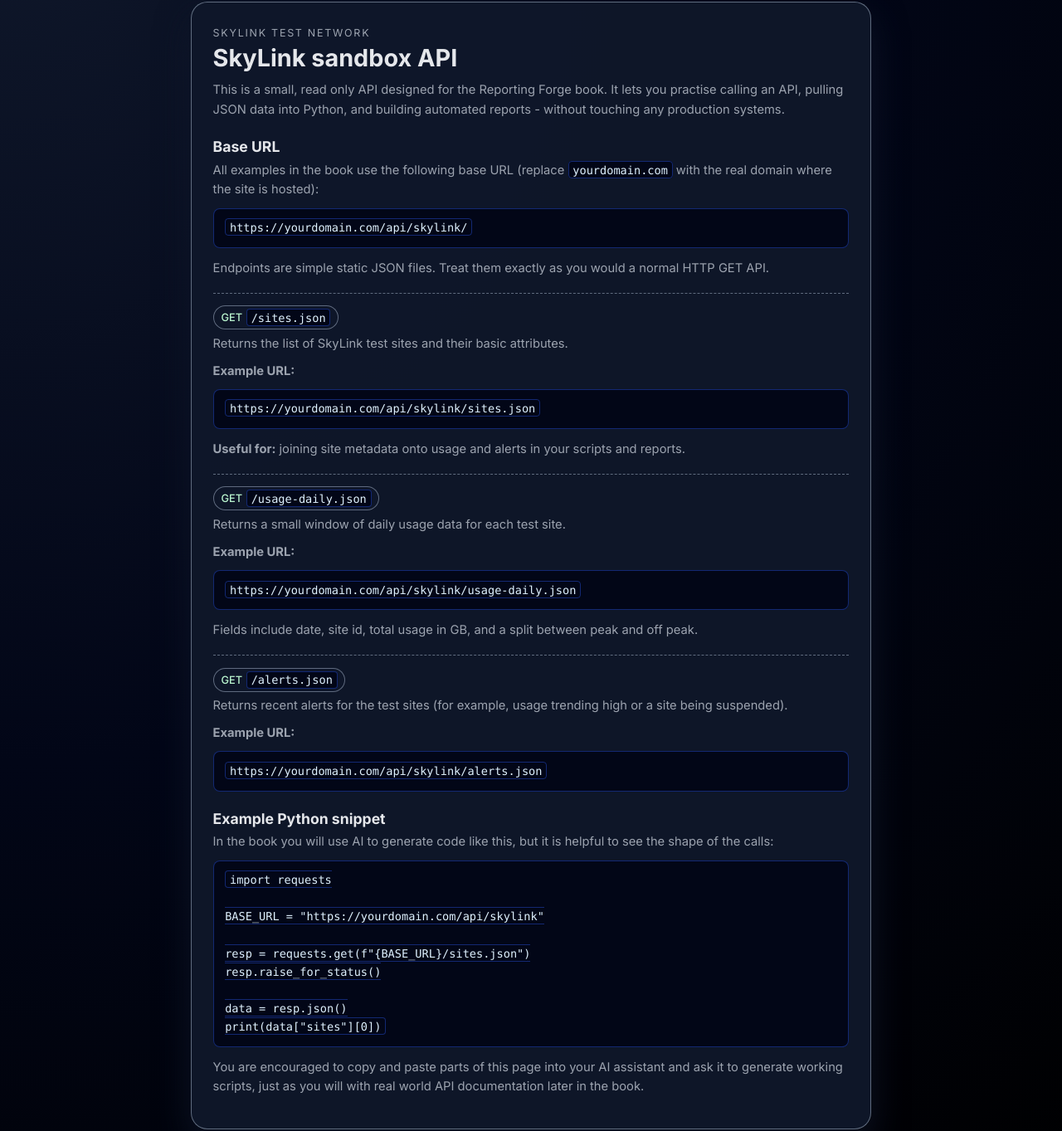
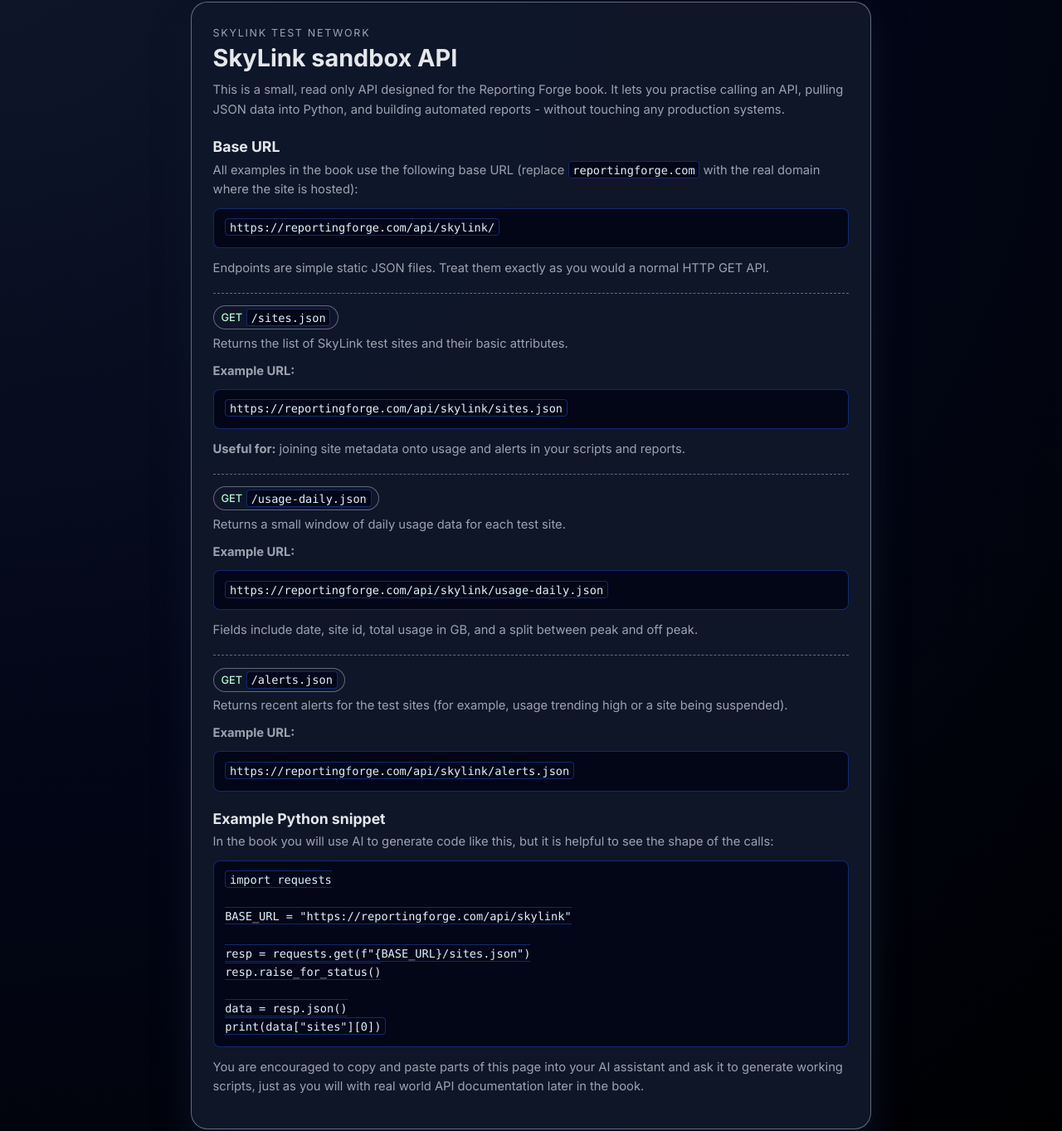
Before and after one commit to nmoloney1968/reportingforge-site, a plain HTML site: page skylink-api.html in a window 1280 px wide. Shown: the part 98-1461 px from the top of the page at 83% size. Drawn offline with Linux system fonts and the light colour scheme.

Commit message:
Update skylink-api.html

```diff
--- a/skylink-api.html
+++ b/skylink-api.html
@@ -205,9 +205,9 @@
 
       <h2>Base URL</h2>
       <p>
-        All examples in the book use the following base URL (replace <code>yourdomain.com</code> with the real domain where the site is hosted):
+        All examples in the book use the following base URL (replace <code>reportingforge.com</code> with the real domain where the site is hosted):
       </p>
-      <pre><code>https://yourdomain.com/api/skylink/</code></pre>
+      <pre><code>https://reportingforge.com/api/skylink/</code></pre>
 
       <p>Endpoints are simple static JSON files. Treat them exactly as you would a normal HTTP GET API.</p>
 
@@ -215,7 +215,7 @@
         <div class="endpoint-tag"><span>GET</span> <code>/sites.json</code></div>
         <p>Returns the list of SkyLink test sites and their basic attributes.</p>
         <p><strong>Example URL:</strong></p>
-        <pre><code>https://yourdomain.com/api/skylink/sites.json</code></pre>
+        <pre><code>https://reportingforge.com/api/skylink/sites.json</code></pre>
         <p><strong>Useful for:</strong> joining site metadata onto usage and alerts in your scripts and reports.</p>
       </div>
 
@@ -223,7 +223,7 @@
         <div class="endpoint-tag"><span>GET</span> <code>/usage-daily.json</code></div>
         <p>Returns a small window of daily usage data for each test site.</p>
         <p><strong>Example URL:</strong></p>
-        <pre><code>https://yourdomain.com/api/skylink/usage-daily.json</code></pre>
+        <pre><code>https://reportingforge.com/api/skylink/usage-daily.json</code></pre>
         <p>Fields include date, site id, total usage in GB, and a split between peak and off peak.</p>
       </div>
 
@@ -231,14 +231,14 @@
         <div class="endpoint-tag"><span>GET</span> <code>/alerts.json</code></div>
         <p>Returns recent alerts for the test sites (for example, usage trending high or a site being suspended).</p>
         <p><strong>Example URL:</strong></p>
-        <pre><code>https://yourdomain.com/api/skylink/alerts.json</code></pre>
+        <pre><code>https://reportingforge.com/api/skylink/alerts.json</code></pre>
       </div>
 
       <h2>Example Python snippet</h2>
       <p>In the book you will use AI to generate code like this, but it is helpful to see the shape of the calls:</p>
       <pre><code>import requests
 
-BASE_URL = "https://yourdomain.com/api/skylink"
+BASE_URL = "https://reportingforge.com/api/skylink"
 
 resp = requests.get(f"{BASE_URL}/sites.json")
 resp.raise_for_status()
```
